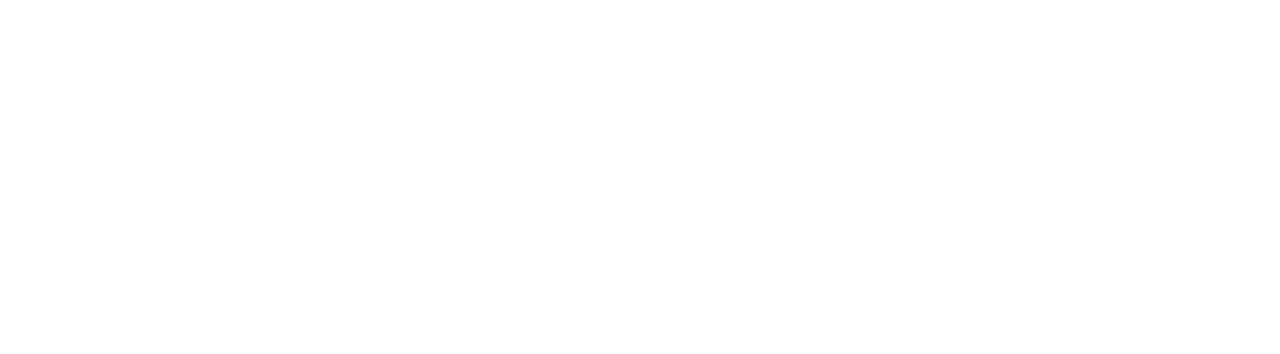
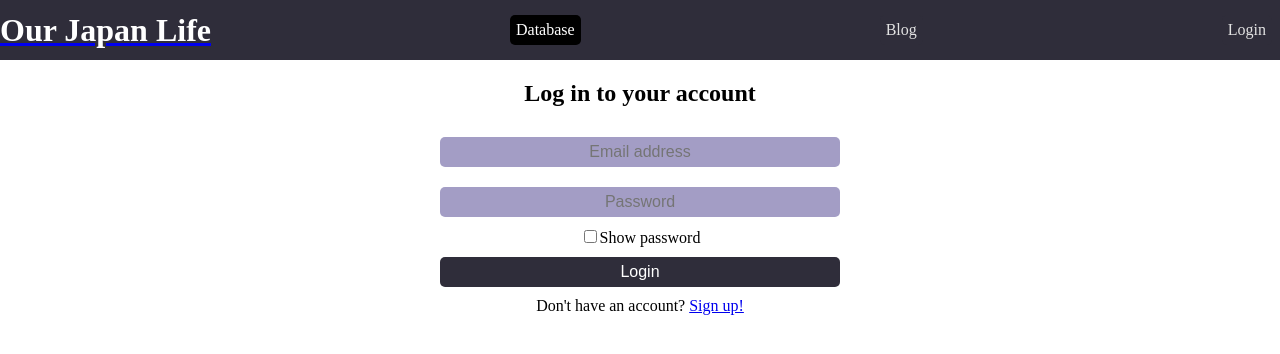
Before and after one commit to Our-Japan-Life/findadoc, a Nuxt app: page /login in a window 1280 px wide. Before the commit this address had no page. Shown: the top 354 px of the page. Built offline with nearby package versions, Linux system fonts and the light colour scheme; a web font is replaced by a local one.

Commit message:
implement header links

```diff
--- a/components/Header.vue
+++ b/components/Header.vue
@@ -1,16 +1,16 @@
 <template>
   <div class="header-bg">
     <div class="center">
-      <h1>Our Japan Life</h1>
+      <nuxt-link to="/"><h1>Our Japan Life</h1></nuxt-link>
     </div>
     <div class="center">
-      <button class="database-btn">Database</button>
+      <nuxt-link to="/database"><button class="database-btn">Database</button></nuxt-link>
     </div>
     <div class="center">
-      <button class="blog-btn">Blog</button>
+      <nuxt-link to="/blog"><button class="blog-btn">Blog</button></nuxt-link>
     </div>
     <div class="center">
-      <button class="login-btn">Login</button>
+      <nuxt-link to="/login"><button class="login-btn">Login</button></nuxt-link>
     </div>
   </div>
 </template>
--- a/layouts/default.vue
+++ b/layouts/default.vue
@@ -1,5 +1,6 @@
 <template>
   <div>
+    <Header />
     <Nuxt />
   </div>
 </template>
--- a/nuxt.config.js
+++ b/nuxt.config.js
@@ -29,7 +29,19 @@ export default {
 
   // Modules (https://go.nuxtjs.dev/config-modules)
   modules: [
-  ],
+],
+firebase: {
+  config :  {
+      apiKey: "AIzaSyAjIhMU4Co5LvhhEoqiGqbF5R6zmsQfIZY",
+      authDomain: "findadoc-bc230.firebaseapp.com",
+      databaseURL: "https://findadoc-bc230-default-rtdb.firebaseio.com",
+      projectId: "findadoc-bc230",
+      storageBucket: "findadoc-bc230.appspot.com",
+      messagingSenderId: "871643437476",
+      appId: "1:871643437476:web:d7271d01ee125e9f7bc931",
+      measurementId: "G-SN6SHYMJKY"
+  }
+},
 
   // Build Configuration (https://go.nuxtjs.dev/config-build)
   build: {
--- a/package.json
+++ b/package.json
@@ -9,7 +9,9 @@
     "generate": "nuxt generate"
   },
   "dependencies": {
+    "@nuxtjs/firebase": "^7.3.0",
     "core-js": "^3.6.5",
+    "firebase": "^8.2.3",
     "nuxt": "^2.14.6"
   },
   "devDependencies": {}
--- /dev/null
+++ b/pages/blog.vue
@@ -0,0 +1,15 @@
+<template>
+  <div class="center">
+      <h2>Blog</h2>
+    </div>
+</template>
+
+<script>
+export default {
+
+}
+</script>
+
+<style>
+
+</style>
--- /dev/null
+++ b/pages/database.vue
@@ -0,0 +1,28 @@
+<template>
+  <div class="center">
+    <h2>Database</h2>
+  </div>
+</template>
+
+<script>
+import firebase from "firebase";
+import "firebase/firestore";
+
+const config = {
+  apiKey: "AIzaSyAjIhMU4Co5LvhhEoqiGqbF5R6zmsQfIZY",
+  authDomain: "findadoc-bc230.firebaseapp.com",
+  databaseURL: "https://findadoc-bc230-default-rtdb.firebaseio.com",
+  projectId: "findadoc-bc230",
+  storageBucket: "findadoc-bc230.appspot.com",
+  messagingSenderId: "871643437476",
+  appId: "1:871643437476:web:d7271d01ee125e9f7bc931",
+  measurementId: "G-SN6SHYMJKY"
+};
+
+// const firebaseApp = firebase.initializeApp(config);
+const firestore = firebase.firestore();
+const doctors = firestore.collection('doctors');
+export default {};
+</script>
+
+<style></style>
--- a/pages/index.vue
+++ b/pages/index.vue
@@ -1,6 +1,5 @@
 <template>
   <div>
-    <Header />
     <div class="center">
       <h2>Index</h2>
     </div>
--- /dev/null
+++ b/pages/login.vue
@@ -0,0 +1,56 @@
+<template>
+  <div class="center login-div">
+    <div class="login-div">
+      <h2>Log in to your account</h2>
+    </div>
+    <div>
+      <input class="input-fields" type="email" placeholder="Email address" required />
+    </div>
+    <div>
+      <input class="input-fields" type="password" placeholder="Password" required />
+    </div>
+    <div>
+      <input type="checkbox">Show password
+    </div>
+    <div>
+      <button class="login-btn-form">Login</button>
+    </div>
+
+    <div>Don't have an account? <nuxt-link to="/signup">Sign up!</nuxt-link></div>
+  </div>
+</template>
+
+<script>
+export default {};
+</script>
+
+<style>
+.login-div {
+  /* display: inline-block; */
+  display: flex;
+  justify-content: space-between;
+  flex-direction: column;
+}
+.input-fields {
+  text-align: center;
+  font-size: 16px;
+  width: 400px;
+  height: 30px;
+  margin: 10px;
+  padding: 0px;
+  border-radius: 5px;
+  border: 200px;
+  background-color: rgb(163, 157, 197);
+}
+.login-btn-form {
+  background-color: rgb(47, 45, 58);
+  width: 400px;
+  margin-top: 10px;
+  margin-bottom: 10px;
+  height: 30px;
+  border: 0px;
+  border-radius: 5px;
+  color: #fff;
+  font-size: 16px;
+}
+</style>
--- /dev/null
+++ b/pages/signup.vue
@@ -0,0 +1,29 @@
+<template>
+  <div class="center login-div">
+    <div class="login-div">
+      <h2>Register a new account</h2>
+    </div>
+    <div>
+      <input class="input-fields" type="email" placeholder="Email address" required />
+    </div>
+    <div>
+      <input class="input-fields" type="password" placeholder="Password" required />
+    </div>
+    <div>
+      <input class="input-fields" type="password" placeholder="Confirm password" required />
+    </div>
+    <div>
+      <button class="login-btn-form">Sign up</button>
+    </div>
+
+    <div>Already have an account? <nuxt-link to="/login">Login!</nuxt-link></div>
+  </div>
+</template>
+
+<script>
+export default {};
+</script>
+
+<style>
+
+</style>
```
Also changed, not shown: 1 other file (tests, documents, lock files or other folders).
